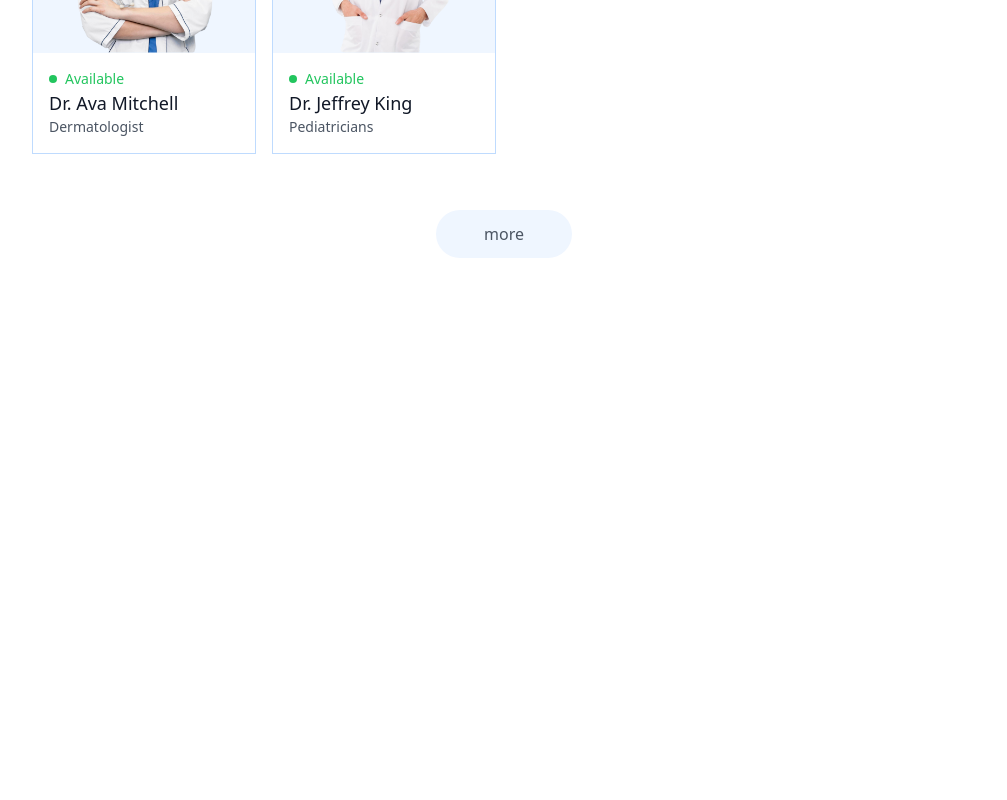
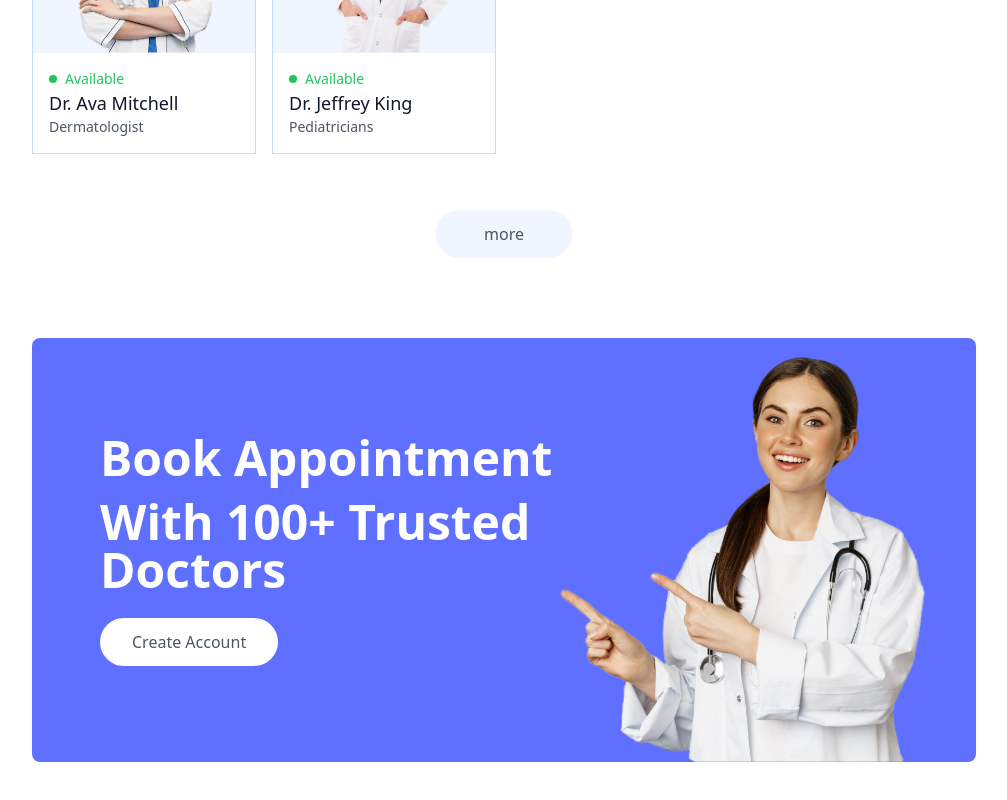
Before and after one commit to Sankalp13353/CareConnect, a React (Vite) app: page / in a window 1280 px wide. Shown: the part 2131-2931 px from the top of the page, without its empty margins (136-1143 px from the left). Before the commit the page ends 2453 px from the top, so only its background shows below. Built offline with nearby package versions, Linux system fonts and the light colour scheme.

Commit message:
done banner section

```diff
--- /dev/null
+++ b/src/components/Banner.jsx
@@ -0,0 +1,27 @@
+import React from 'react';
+import { assets } from '../assets/assets';
+import { useNavigate } from 'react-router-dom';
+
+const Banner = () => {
+  const navigate = useNavigate();
+  return (
+    <div className='flex bg-primary rounded-lg px-6 sm:px-10 md:px-14 lg:px-12 my-20 md:mx-10 '>
+
+      <div className='flex-1 py-8 sm:py-10 md:py-16 lg:py-24 lg:pl-5'>
+        <div className='text-xl sm:text-2xl md:text-3xl lg:text-5xl font-semibold text-white'>
+          <p>Book Appointment</p>
+          <p className='mt-4'>With 100+ Trusted Doctors</p>
+        </div>
+        <button onClick={()=>{navigate ('/login');scrollTo(0,0 )}} className='bg-white text-sm sm:text-base text-gray-600 px-8 py-3 rounded-full mt-6 hover:scale-105 transition-all'>Create Account</button>
+      </div>
+
+
+
+      <div className='hidden md:block md:w-1/2 lg:w-[370px] relative'>
+        <img className='w-full absolute bottom-0 right-0 max-w-md' src={assets.appointment_img } alt="" />
+      </div>
+    </div>
+  );
+}
+
+export default Banner;
--- a/src/pages/Home.jsx
+++ b/src/pages/Home.jsx
@@ -2,6 +2,7 @@
 import Header from '../components/Header';
 import SpecialityMenu from '../components/SpecialityMenu';
 import TopDoctors from '../components/TopDoctors';
+import Banner from '../components/Banner';
 
 const Home = () => {
   return (
@@ -9,6 +10,7 @@
       <Header />
       <SpecialityMenu />
       <TopDoctors />
+      <Banner />
     </div>
   );
 }
```
